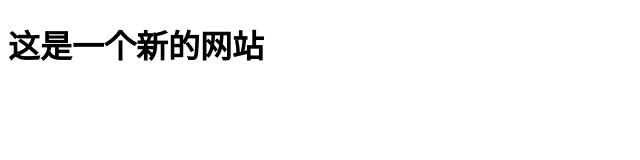
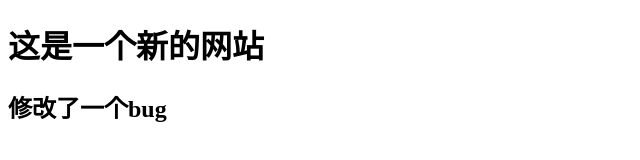
Before and after one commit to zhongjicaiji/git-course, a plain HTML site: page index.html in a window 1280 px wide. Shown: the whole page, without its empty margins (0-640 px from the left). Drawn offline with Linux system fonts and the light colour scheme.

Commit message:
modified:   index.html

```diff
--- a/index.html
+++ b/index.html
@@ -7,6 +7,7 @@
 </head>
 <body>
     <h1>这是一个新的网站</h1>
+    <h2>修改了一个bug</h2>
 
 </body>
 </html>
```
